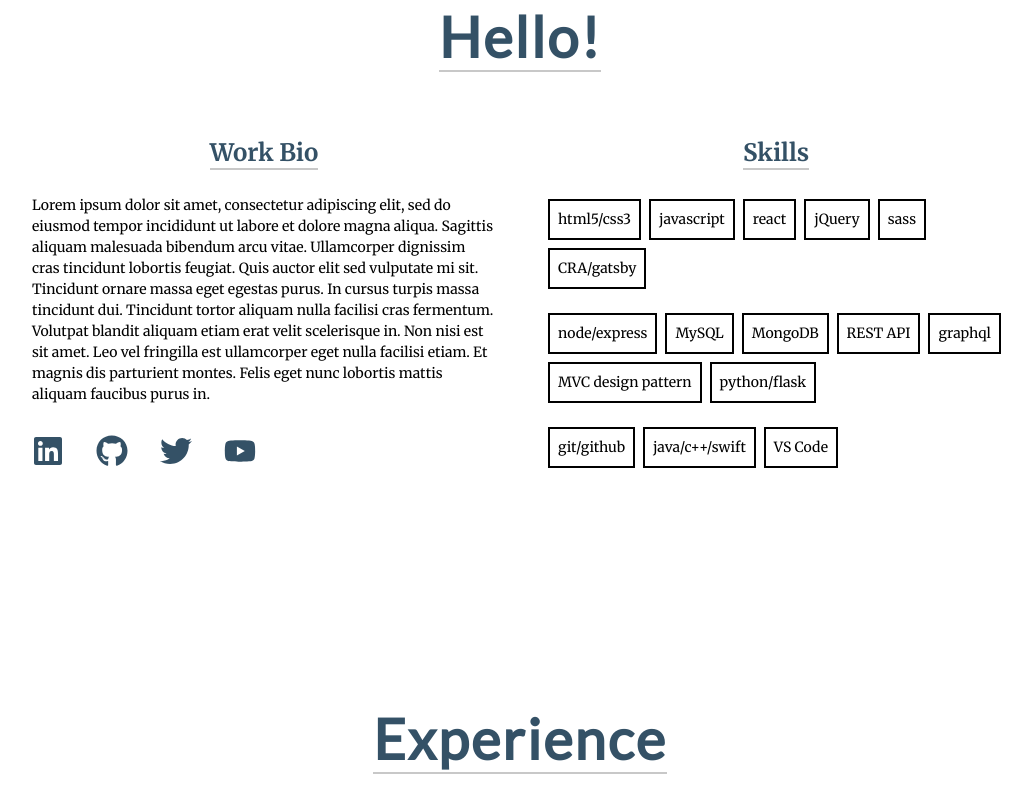
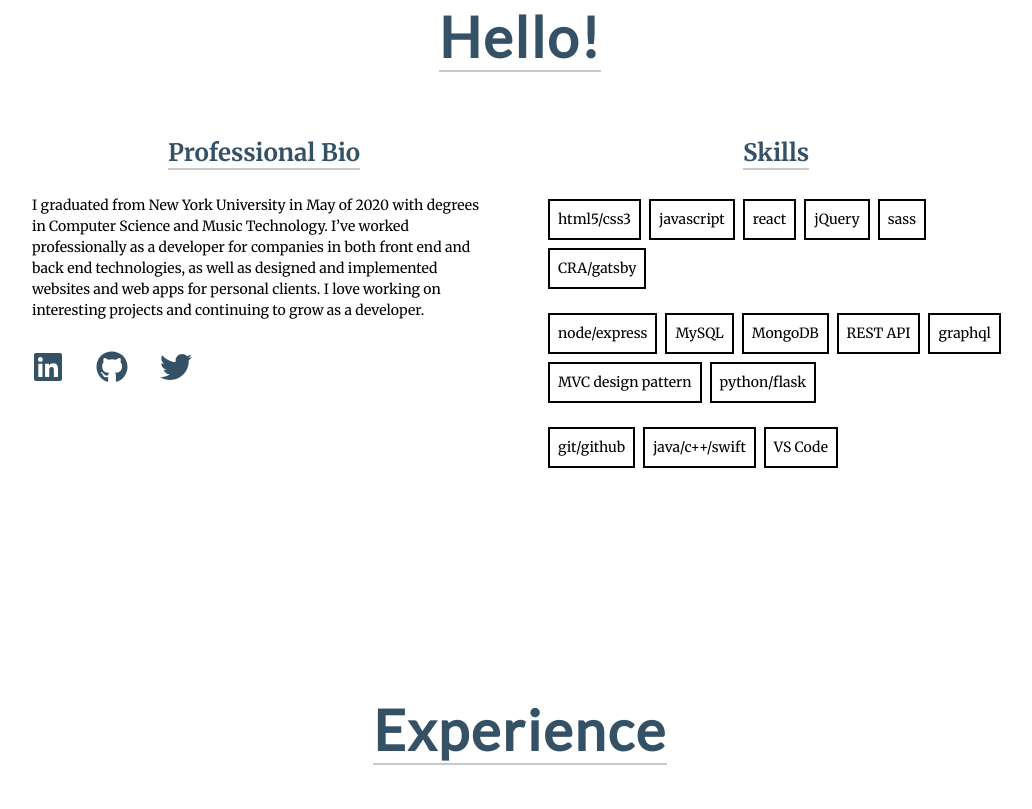
Before and after one commit to mrg498/portfolio-2.0, a Gatsby site in the folder gatsby-project/: page / in a window 1280 px wide. Shown: the part 1005-1814 px from the top of the page, without its empty margins (120-1152 px from the left). Built offline with nearby package versions, Linux system fonts and the light colour scheme; Gatsby itself is replaced by a stand-in of ours.

Commit message:
🍱 real bio and social link hrefs

```diff
--- a/gatsby-project/src/components/about.js
+++ b/gatsby-project/src/components/about.js
@@ -13,16 +13,13 @@ export default function about() {
 			<div className={aboutStyles.wrapper}>
 				<div className={aboutStyles.section}>
 					<h3>
-						<span>Work Bio</span>
+						<span>Professional Bio</span>
 					</h3>
 					<p>
-						Lorem ipsum dolor sit amet, consectetur adipiscing elit, sed do eiusmod tempor incididunt ut
-						labore et dolore magna aliqua. Sagittis aliquam malesuada bibendum arcu vitae. Ullamcorper
-						dignissim cras tincidunt lobortis feugiat. Quis auctor elit sed vulputate mi sit. Tincidunt
-						ornare massa eget egestas purus. In cursus turpis massa tincidunt dui. Tincidunt tortor aliquam
-						nulla facilisi cras fermentum. Volutpat blandit aliquam etiam erat velit scelerisque in. Non
-						nisi est sit amet. Leo vel fringilla est ullamcorper eget nulla facilisi etiam. Et magnis dis
-						parturient montes. Felis eget nunc lobortis mattis aliquam faucibus purus in.
+						I graduated from New York University in May of 2020 with degrees in Computer Science and Music
+						Technology. I’ve worked professionally as a developer for companies in both front end and back
+						end technologies, as well as designed and implemented websites and web apps for personal
+						clients. I love working on interesting projects and continuing to grow as a developer.
 					</p>
 					<SocialLinks />
 				</div>
@@ -47,7 +44,6 @@ export default function about() {
 							<span className={aboutStyles.skill}>graphql</span>
 							<span className={aboutStyles.skill}>MVC design pattern</span>
 							<span className={aboutStyles.skill}>python/flask</span>
-
 						</div>
 						<div className={aboutStyles.skillGroup}>
 							<span className={aboutStyles.skill}>git/github</span>
--- a/gatsby-project/src/components/contact.js
+++ b/gatsby-project/src/components/contact.js
@@ -68,7 +68,7 @@ export default function Contact() {
 					<label>
 						Message
 						<br />
-						<textarea className={contactStyles.formText} name="message" onChange={handleChange} rows="3"/>
+						<textarea className={contactStyles.formText} name="message" onChange={handleChange} rows="5"/>
 					</label>
 				</p>
 				<p className={contactStyles.fieldWrapper}>
--- a/gatsby-project/src/components/projects.js
+++ b/gatsby-project/src/components/projects.js
@@ -173,12 +173,10 @@ export default function projects() {
 						</div>
 						<div className={projectStyles.sectionWrapper}>
 							<div className={projectStyles.sectionGroup}>
-								<span className={projectStyles.skill}>node</span>
-								<span className={projectStyles.skill}>javascript</span>
-								<span className={projectStyles.skill}>express</span>
-								<span className={projectStyles.skill}>MongoDB</span>
-								<span className={projectStyles.skill}>jest</span>
-								<span className={projectStyles.skill}>html/css</span>
+								<span className={projectStyles.skill}>Swift</span>
+								<span className={projectStyles.skill}>Xcode</span>
+								<span className={projectStyles.skill}>iOS</span>
+								<span className={projectStyles.skill}>SpriteKit</span>
 							</div>
 						</div>
 					</div>
--- a/gatsby-project/src/components/socialLinks.js
+++ b/gatsby-project/src/components/socialLinks.js
@@ -12,16 +12,13 @@ export default function socialLinks() {
         <div className={socialLinksStyles.container}>
             <ul className={socialLinksStyles.wrapper}>
                 <li>
-                    <FaLinkedin className={socialLinksStyles.icon}/>
+                    <a href="https://www.linkedin.com/in/miles-grossenbacher-908b171a3/"><FaLinkedin className={socialLinksStyles.icon}/></a>
                 </li>
                 <li>
-                    <FaGithub className={socialLinksStyles.icon}/>
+                    <a href="https://github.com/mrg498"><FaGithub className={socialLinksStyles.icon}/></a>
                 </li>
                 <li>
-                    <FaTwitter className={socialLinksStyles.icon}/>
-                </li>
-                <li>
-                    <FaYoutube className={socialLinksStyles.icon}/>
+                    <a href="https://twitter.com/sandymilesg"><FaTwitter className={socialLinksStyles.icon}/></a>
                 </li>
             </ul>
         </div>
```
